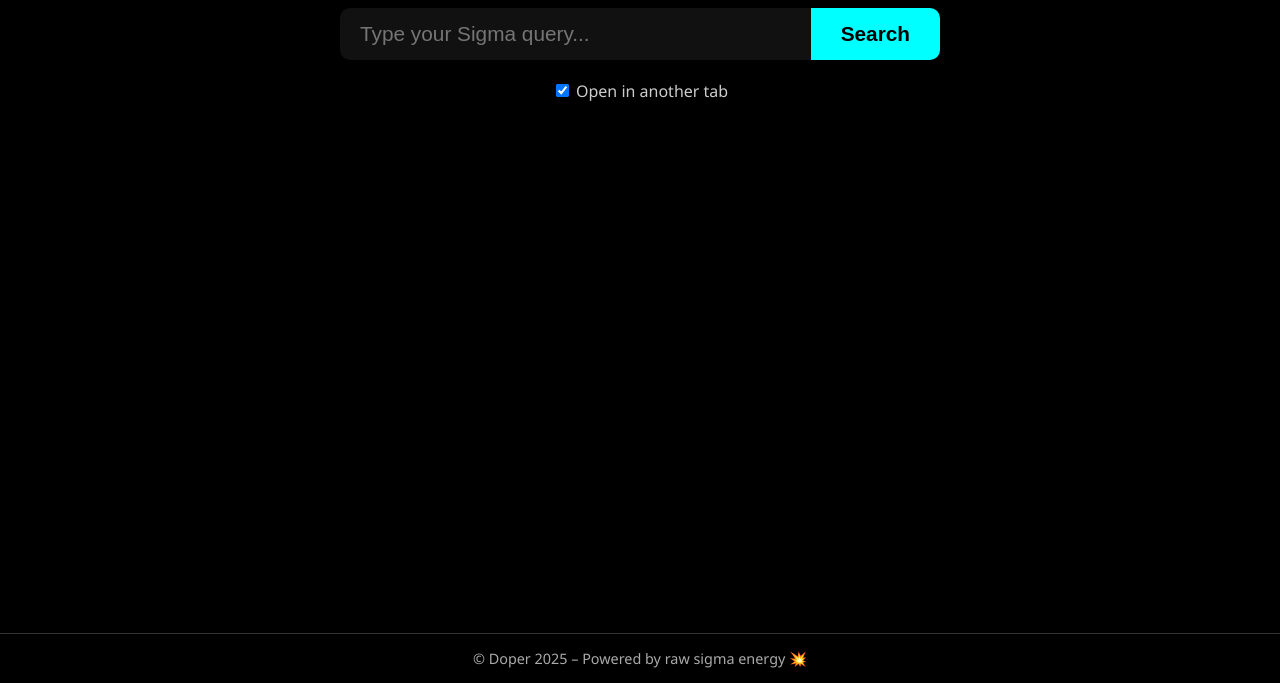
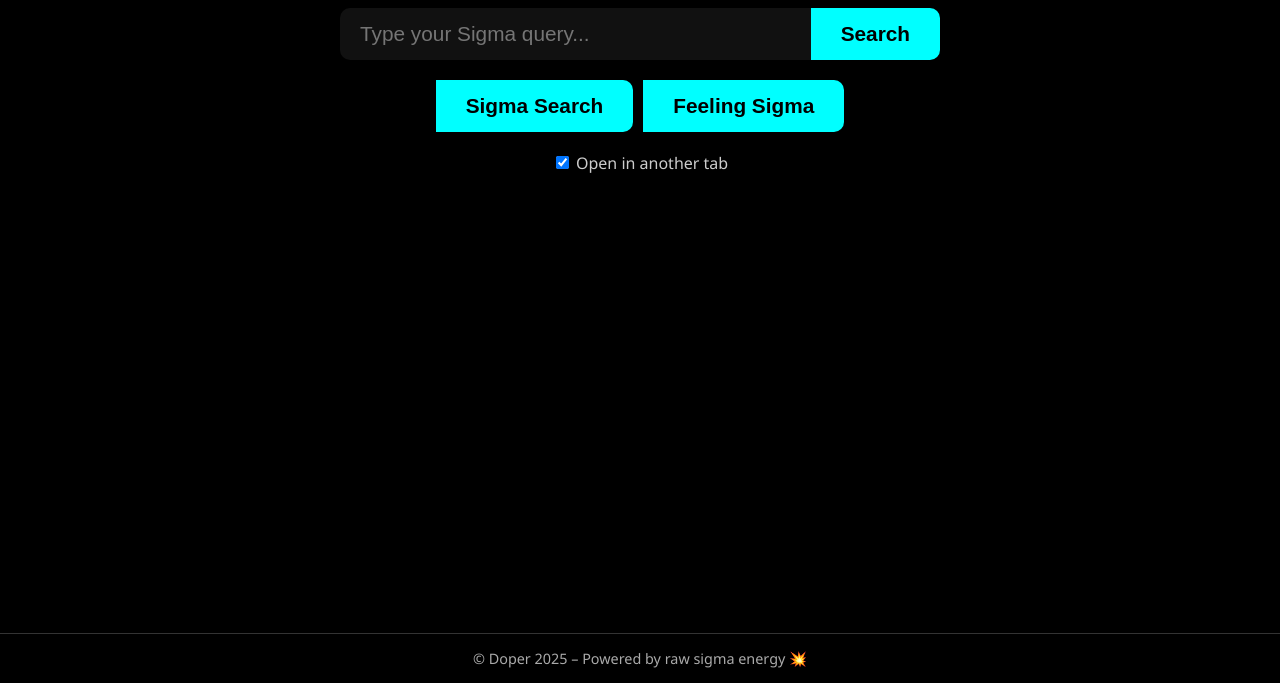
Before and after one commit to Doper-official/sigma-search, a plain HTML site: page index.html in a window 1280 px wide. Shown: the part 117-800 px from the top of the page. Drawn offline with Linux system fonts and the light colour scheme.

Commit message:
index.html

```diff
--- a/index.html
+++ b/index.html
@@ -63,6 +63,13 @@
     button:hover {
       background: #00cccc;
     }
+    #extraButtons {
+      display: flex;
+      gap: 10px;
+      margin-bottom: 20px;
+      flex-wrap: wrap;
+      justify-content: center;
+    }
     #options {
       margin-bottom: 20px;
       font-size: 1em;
@@ -107,10 +114,17 @@
 </head>
 <body>
   <h1>Sigma Search Engine</h1>
+
   <form id="searchForm">
     <input id="query" type="text" placeholder="Type your Sigma query..." autocomplete="off" required />
     <button type="submit">Search</button>
   </form>
+
+  <!-- NEW BUTTONS -->
+  <div id="extraButtons">
+    <button onclick="sigmaSearch()">Sigma Search</button>
+    <button onclick="feelingSigma()">Feeling Sigma</button>
+  </div>
 
   <div id="options">
     <label>
@@ -161,6 +175,41 @@
         resultsDiv.textContent = '';
       }
     });
+
+    function sigmaSearch() {
+      const q = input.value.trim();
+      if (!q) {
+        alert("Enter a Sigma-tier query first, bruv.");
+        return;
+      }
+      const url = `https://duckduckgo.com/?q=sigma+${encodeURIComponent(q)}`;
+      if (openInNewTab.checked) {
+        window.open(url, '_blank');
+      } else {
+        window.location.href = url;
+      }
+    }
+
+    function feelingSigma() {
+      const queries = [
+        "how to dominate life like a sigma",
+        "why lone wolves don't need approval",
+        "grindset mindset",
+        "NPC vs Sigma behavior",
+        "how to escape the matrix",
+        "stoicism for legends",
+        "elon musk sigma moments",
+        "how to rizz without speaking",
+        "top G quotes"
+      ];
+      const r = queries[Math.floor(Math.random() * queries.length)];
+      const url = `https://duckduckgo.com/?q=${encodeURIComponent(r)}`;
+      if (openInNewTab.checked) {
+        window.open(url, '_blank');
+      } else {
+        window.location.href = url;
+      }
+    }
   </script>
 </body>
 </html>
```
